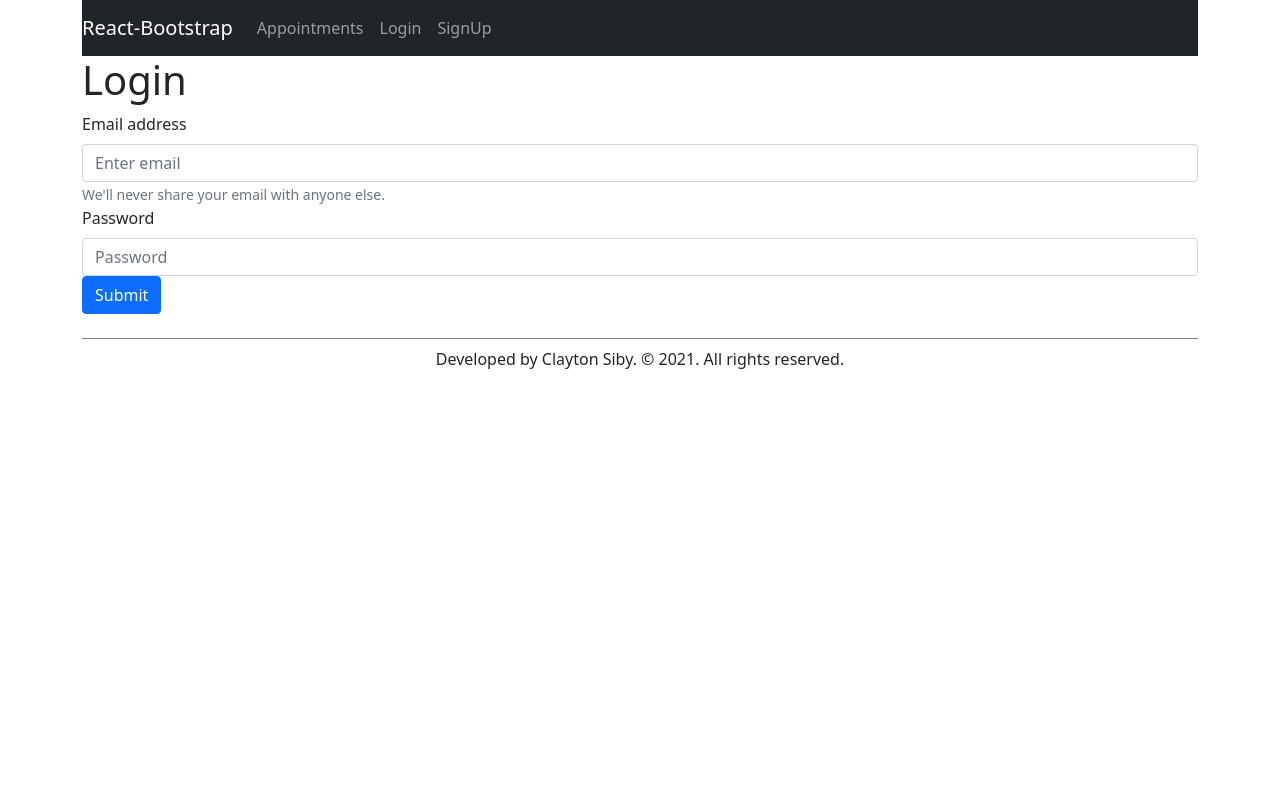
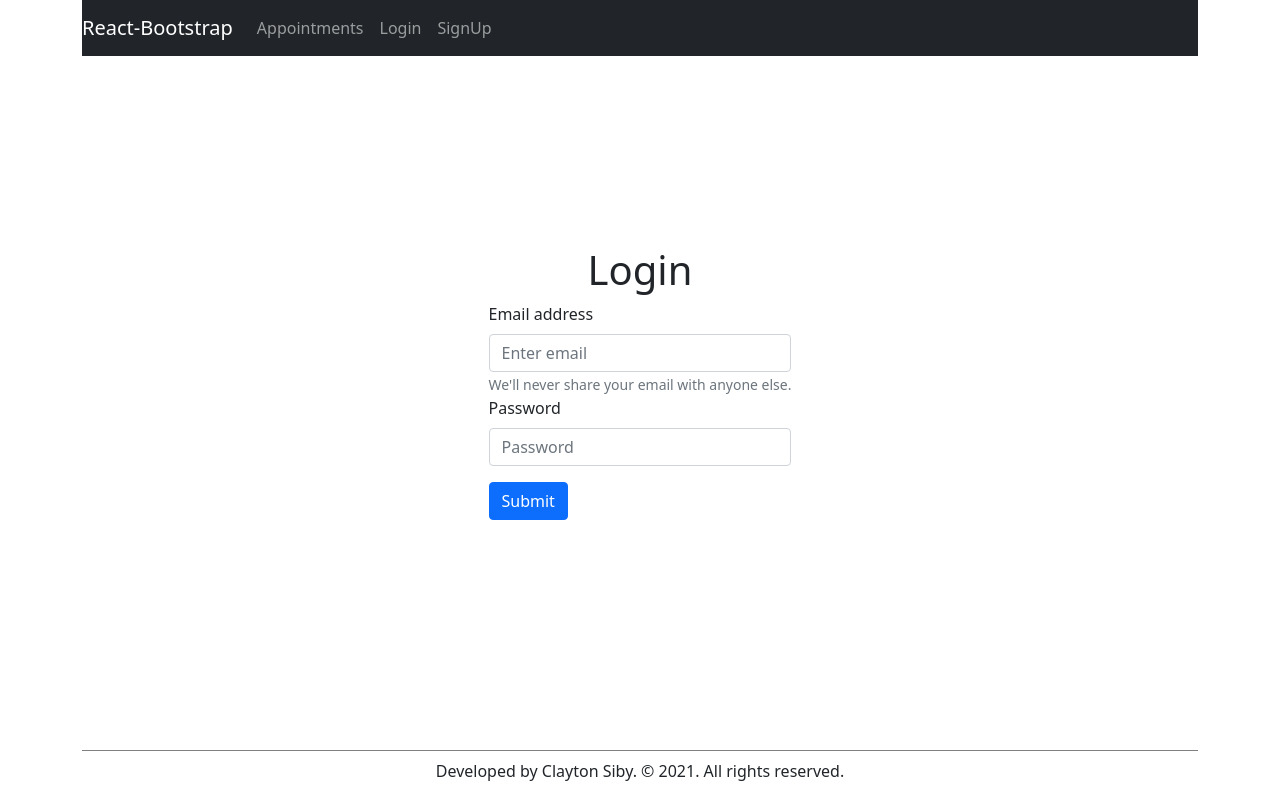
Before and after one commit to ClaytonSiby/the-gentleman-app, a React (Create React App) app: page /login in a window 1280 px wide. Built offline with nearby package versions, Linux system fonts and the light colour scheme.

Commit message:
Add style on the login component

```diff
--- /dev/null
+++ b/src/assets/scss/login.module.scss
@@ -0,0 +1,9 @@
+.login {
+  height: calc(100vh - 130px);
+  display: flex;
+  flex-direction: column;
+  justify-content: center;
+  align-items: center;
+  padding: 0;
+  margin: 0;
+}
--- a/src/pages/Login.js
+++ b/src/pages/Login.js
@@ -1,11 +1,12 @@
 import React, { useRef } from 'react';
 import { Form } from 'react-bootstrap';
+import styles from '../assets/scss/login.module.scss';
 
 const Login = () => {
   const email = useRef(null);
 
   return (
-    <div>
+    <div className={`${styles.login}`}>
       <h1>Login</h1>
       <Form>
         <Form.Group controlId="formBasicEmail">
@@ -20,7 +21,7 @@ const Login = () => {
           <Form.Label>Password</Form.Label>
           <Form.Control type="password" placeholder="Password" />
         </Form.Group>
-        <button className="btn btn-primary" type="submit">
+        <button className="btn btn-primary my-3" type="submit">
           Submit
         </button>
       </Form>
```
